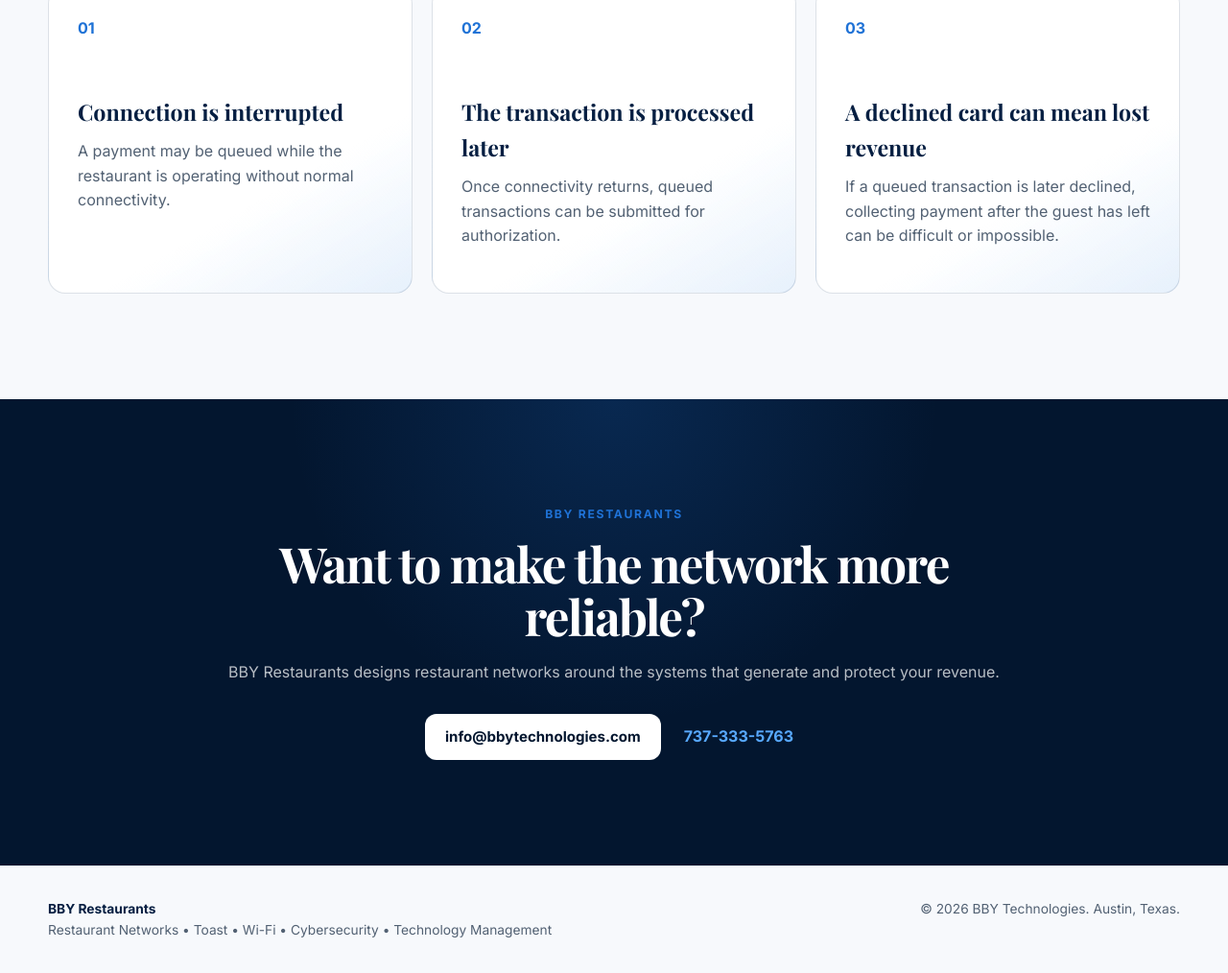
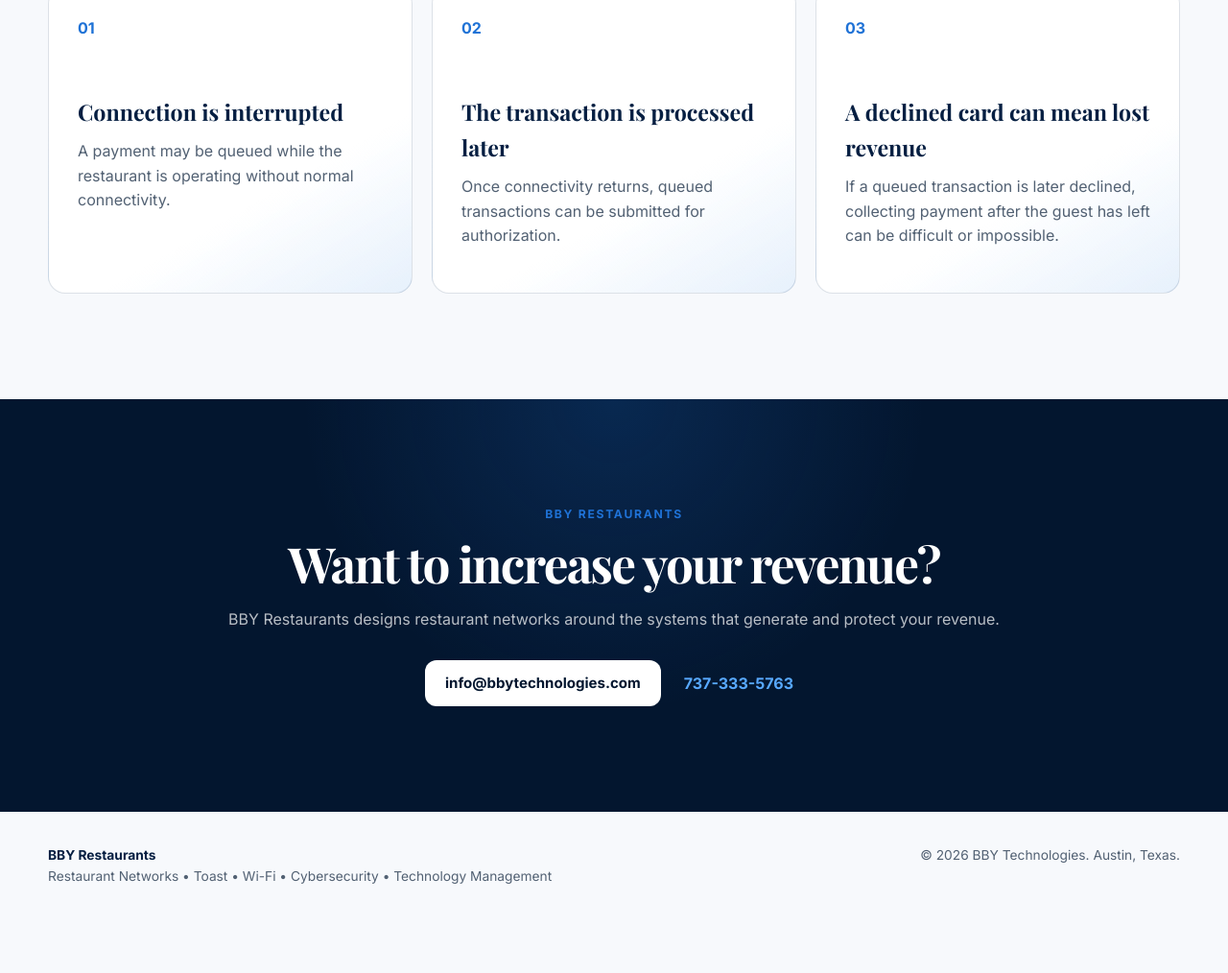
Before and after one commit to bbytech123/bbyrestaurants, a plain HTML site: page revenue-calculator.html in a window 1280 px wide. Shown: the part 2701-3715 px from the top of the page at 96% size. After the commit the page ends 3659 px from the top, so only its background shows below. Drawn offline with nearby package versions, Linux system fonts and the light colour scheme.

Commit message:
Add files via upload

```diff
--- a/revenue-calculator.html
+++ b/revenue-calculator.html
@@ -36,5 +36,5 @@
             <div class="revenue-result"><span>Annual</span><strong id="annual-tips-lost">$1,200–$1,680</strong></div>
           </div><p></p></div></div></div></section>
 <section class="calculator-explainer section-shell"><div class="section-heading reveal"><p class="eyebrow">Why this matters</p><h2>Offline processing can turn a connectivity problem into a revenue problem.</h2></div><div class="calculator-explainer-grid"><article class="reveal"><span>01</span><h3>Connection is interrupted</h3><p>A payment may be queued while the restaurant is operating without normal connectivity.</p></article><article class="reveal"><span>02</span><h3>The transaction is processed later</h3><p>Once connectivity returns, queued transactions can be submitted for authorization.</p></article><article class="reveal"><span>03</span><h3>A declined card can mean lost revenue</h3><p>If a queued transaction is later declined, collecting payment after the guest has left can be difficult or impossible.</p></article></div></section>
-<section class="contact-section calculator-contact"><div class="section-shell contact-inner reveal"><p class="eyebrow">BBY Restaurants</p><h2>Want to make the network more reliable?</h2><p>BBY Restaurants designs restaurant networks around the systems that generate and protect your revenue.</p><div class="contact-actions"><a class="button button-light" href="mailto:info@bbytechnologies.com">info@bbytechnologies.com</a><a class="text-link" href="tel:+17373335763">737-333-5763</a></div></div></section></main>
+<section class="contact-section calculator-contact"><div class="section-shell contact-inner reveal"><p class="eyebrow">BBY Restaurants</p><h2>Want to increase your revenue?</h2><p>BBY Restaurants designs restaurant networks around the systems that generate and protect your revenue.</p><div class="contact-actions"><a class="button button-light" href="mailto:info@bbytechnologies.com">info@bbytechnologies.com</a><a class="text-link" href="tel:+17373335763">737-333-5763</a></div></div></section></main>
 <footer class="site-footer section-shell"><div><strong>BBY Restaurants</strong><p>Restaurant Networks • Toast • Wi-Fi • Cybersecurity • Technology Management</p></div><p>© <span id="year"></span> BBY Technologies. Austin, Texas.</p></footer><script src="script.js"></script></body></html>
```
